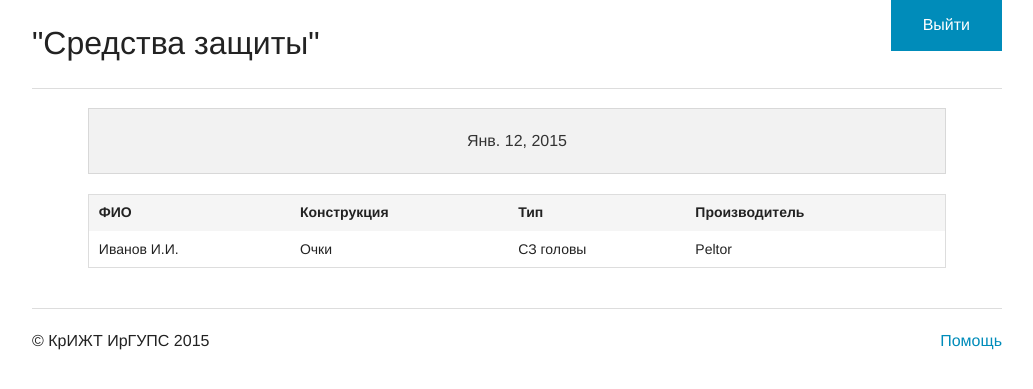
After one commit to cImentik/equipment, a Django app: page /eq/expends/ in a window 1280 px wide. The commit adds this page. Shown: the top 389 px of the page, without its empty margins (123-1156 px from the left). Run offline with Django 3.2, Linux system fonts and the light colour scheme; parts of the project's set-up code (start-up, migrations or seed data) failed here and were passed over.

Commit message:
add expends.html file and expend_list on view method

```diff
--- /dev/null
+++ b/eq/templates/eq/expends.html
@@ -0,0 +1,27 @@
+{% extends 'main.html' %}
+
+{% block eq %}
+    <div class="row">
+        <div class="large-10 large-offset-1 medium-10 medium-offset-1 small-10 small-offset-1 text-center panel">
+            {{ date_expend }}
+        </div>
+          <table class="responsive large-10 large-offset-1 medium-10 medium-offset-1 small-10 small-offset-1">
+            <thead>
+              <tr>
+                <th>ФИО</th>
+                <th>Конструкция</th>
+                <th>Тип</th>
+                <th>Производитель</th>
+              </tr>
+            </thead>
+            <tbody>
+              <tr>
+                <td>Иванов И.И.</td>
+                <td>Очки</td>
+                <td>СЗ головы</td>
+                <td>Peltor</td>
+              </tr>
+            </tbody>
+          </table>
+    </div>
+{% endblock %}
--- a/eq/urls.py
+++ b/eq/urls.py
@@ -5,7 +5,7 @@ from eq import views
 urlpatterns = patterns('',
     url(r'^$', views.index, name='index'),
     url(r'^cart/(?P<employe_id>\d+)/', views.cart, name='cart'),
-    url(r'^empl/', views.empl, name='empl'),
+    url(r'^expends/', views.expend_list, name='expend_list'),
     url(r'^login/', views.login, name='login'),
     url(r'^logout/', views.login, name='logout'),
 )
--- a/eq/views.py
+++ b/eq/views.py
@@ -1,9 +1,10 @@
 from django.shortcuts import render, redirect, render_to_response
 from django.http import Http404
-from django.http import HttpResponse
+from datetime import date
 from eq.models import Ownership, Equipments, Employees, TypeEquipments, Units
 from django.contrib import auth
 from django.core.context_processors import csrf
+from django.contrib.auth.decorators import permission_required
 
 # Create your views here.
 
@@ -19,20 +20,30 @@ def index(request, unit_id=1):
     return render(request, 'eq/i_list.html', context)
 
 
+#@permission_required('eq.', login_url="eq/login")
 def cart(request, employe_id):
     """Учётная карточка работника"""
+    user = auth.get_user(request)
+
     ownerships = Ownership.objects.filter(employees_id=employe_id)
     type_equipments = TypeEquipments.objects.all()
     if ownerships:
         employee = ownerships[0].employees
     else:
         raise Http404
-    context = {'ownerships': ownerships, 'employee': employee, 'type_equipments': type_equipments}
+    context = {
+        'ownerships': ownerships,
+        'employee': employee,
+        'type_equipments': type_equipments}
     return render(request, 'eq/cart.html', context)
 
 
-def empl(request):
-    return HttpResponse("Get me employees...")
+def expend_list(request, date_expend=date.today()):
+    """ Список СЗ на списание """
+    context = {
+        'date_expend': date_expend
+    }
+    return render_to_response('eq/expends.html', context)
 
 
 def login(request):
@@ -42,7 +53,7 @@ def login(request):
         username = request.POST.get('username', '')
         password = request.POST.get('password', '')
         user = auth.authenticate(username=username, password=password)
-        if user is not None:
+        if user is not None and user.is_active:
             auth.login(request, user)
             return redirect('/')
         else:
--- a/templates/main.html
+++ b/templates/main.html
@@ -12,7 +12,7 @@
 <div class="row">
     <div class="large-12 medium-12 small-12 columns">
         <div class="nav-bar right">
-                <a href="{% url 'logout' %}" class="button">Выйти</a>
+            <a href="{% url 'logout' %}" class="button">Выйти</a>
         </div>
             <h1>"Средства защиты"</h1>
             <hr/>
@@ -25,10 +25,10 @@
     <div class="large-12 columns">
         <hr/>
         <div class="row">
-            <div class="large-6 columns">
+            <div class="large-6 medium-6 small-12 columns">
                 <p>&copy; КрИЖТ ИрГУПС {% now "Y" %}</p>
             </div>
-            <div class="large-6 columns">
+            <div class="large-6 medium-6 small-12 columns">
                 <ul class="inline-list right">
                     <li><a href="#">Помощь</a></li>
                 </ul>
```
Also changed, not shown: db.sqlite3.
